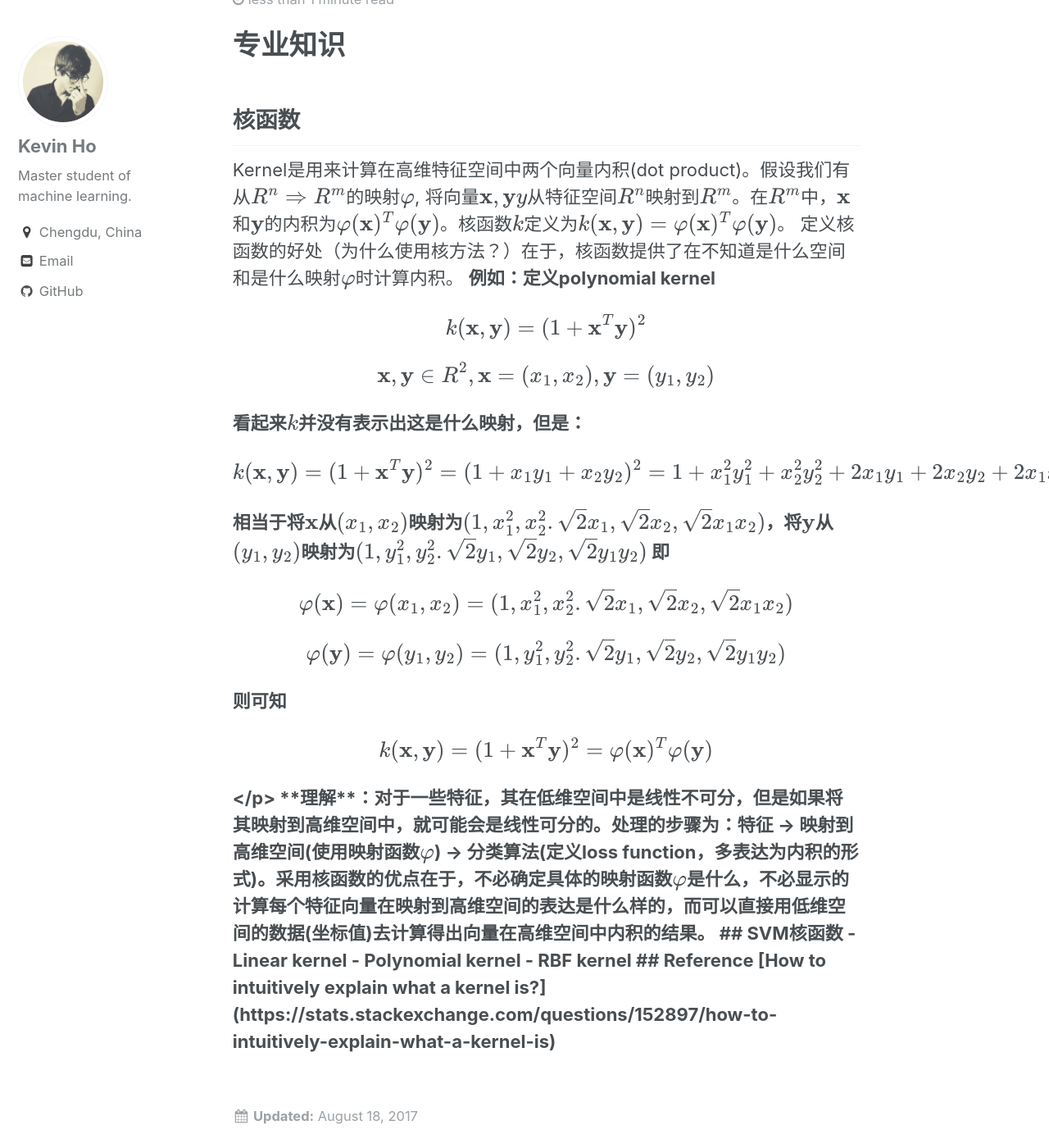
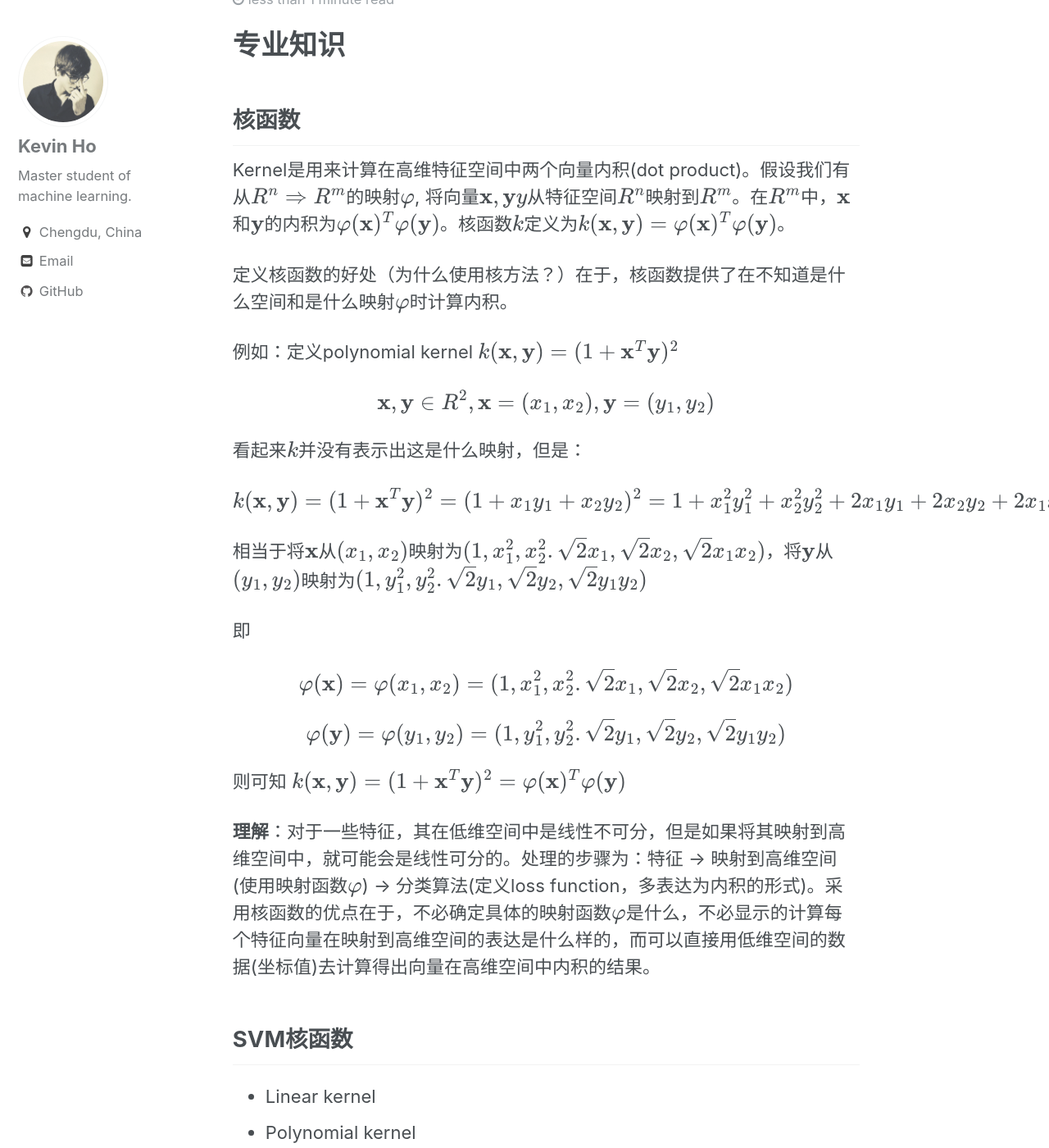
Before and after one commit to rivergold/rivergold.github.io, a Jekyll site: the page built from _posts/2017-8-18-技术面试中遇到的问题与思考.md, in a window 1280 px wide and 1400 px high, scrolled down 200 px. Shown: the whole window at 82% size. Built offline with Jekyll 4.4.1, drawn with Linux system fonts in a browser that asks for light colours; Markdown is read by kramdown in place of the engine named in the settings; formulas are drawn with MathJax 3; comment, search, counter and statistics services are not loaded; some of the changed text lies outside the part shown.

Commit message:
try to solve latex formula display error

```diff
--- a/_posts/2017-8-18-技术面试中遇到的问题与思考.md
+++ b/_posts/2017-8-18-技术面试中遇到的问题与思考.md
@@ -1,12 +1,8 @@
 # 专业知识
 ## 核函数
-<p>
-
 Kernel是用来计算在高维特征空间中两个向量内积(dot product)。假设我们有从$ R^n \Rightarrow R^m $的映射$\varphi$, 将向量$\textbf{x}, \textbf{y} y$从特征空间$R^n$映射到$R^m$。在$R^m$中，$\textbf{x}$和$\textbf{y}$的内积为$\varphi(\textbf{x})^T\varphi(\textbf{y} )$。核函数$k$定义为$k(\textbf{x}, \textbf{y}) = \varphi(\textbf{x})^T\varphi(\textbf{y})$。
 
 定义核函数的好处（为什么使用核方法？）在于，核函数提供了在不知道是什么空间和是什么映射$\varphi$时计算内积。
-
-<b>
 
 例如：定义polynomial kernel
 $$k(\textbf{x}, \textbf{y}) = (1 + \textbf{x}^T\textbf{y})^2$$
@@ -32,8 +28,6 @@
 则可知
 $$k(\textbf{x}, \textbf{y}) = (1 + \textbf{x}^T \textbf{y})^2 = \varphi(\textbf{x})^T\varphi(\textbf{y})$$
 
-</p>
-
 **理解**：对于一些特征，其在低维空间中是线性不可分，但是如果将其映射到高维空间中，就可能会是线性可分的。处理的步骤为：特征 -> 映射到高维空间(使用映射函数$\varphi$) -> 分类算法(定义loss function，多表达为内积的形式)。采用核函数的优点在于，不必确定具体的映射函数$\varphi$是什么，不必显示的计算每个特征向量在映射到高维空间的表达是什么样的，而可以直接用低维空间的数据(坐标值)去计算得出向量在高维空间中内积的结果。
 
 ## SVM核函数
```
